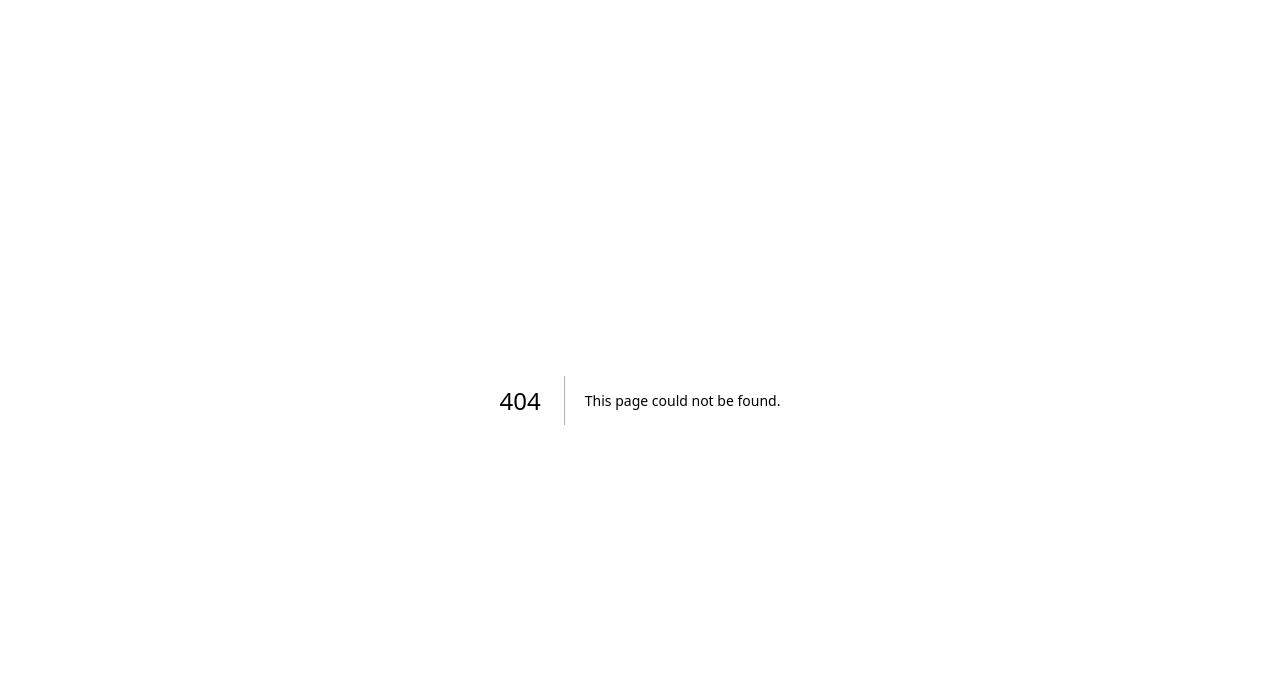
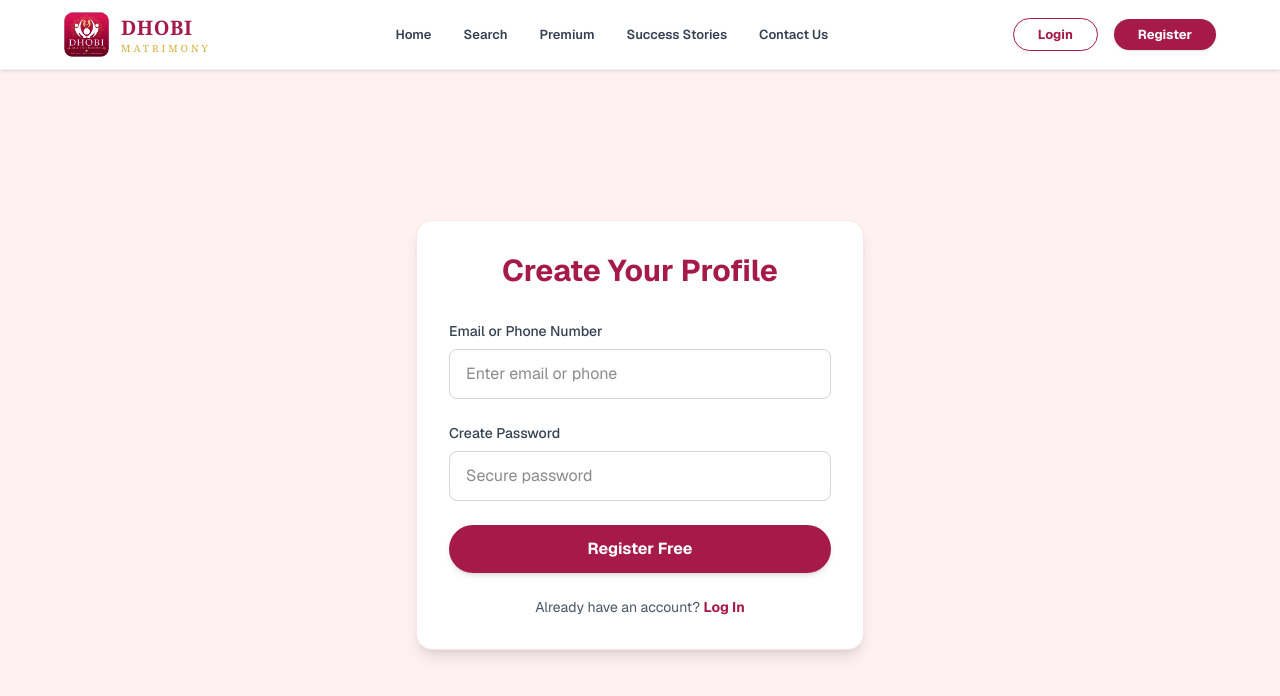
Before and after one commit to johndoeved/Matrimony-App, a Next.js app in the folder website/: page /register in a window 1280 px wide. Before the commit this address had no page. Shown: the top 696 px of the page. Built offline with nearby package versions, Linux system fonts and the light colour scheme.

Commit message:
feat: add user authentication and dashboard web portal

```diff
--- /dev/null
+++ b/website/src/app/dashboard/page.tsx
@@ -0,0 +1,63 @@
+'use client';
+import { useEffect, useState } from 'react';
+import Navbar from '@/components/Navbar';
+import { useRouter } from 'next/navigation';
+
+export default function UserDashboard() {
+  const [isAuthenticated, setIsAuthenticated] = useState(false);
+  const router = useRouter();
+
+  useEffect(() => {
+    const token = localStorage.getItem('token');
+    if (!token) {
+      router.push('/login');
+    } else {
+      setIsAuthenticated(true);
+    }
+  }, [router]);
+
+  if (!isAuthenticated) return null; // Avoid flashing the dashboard before redirect
+
+  const handleLogout = () => {
+    localStorage.removeItem('token');
+    router.push('/');
+  };
+
+  return (
+    <div className="min-h-screen bg-rose-50 flex flex-col font-sans">
+      <Navbar />
+      <div className="flex-1 max-w-5xl w-full mx-auto px-4 py-12">
+        <div className="bg-white p-8 rounded-2xl shadow-sm border border-rose-100 flex flex-col md:flex-row justify-between items-center">
+          <div>
+            <h2 className="text-3xl font-bold text-[#a51a49] mb-2">My Profile Dashboard</h2>
+            <p className="text-gray-600">Welcome to your Dhobi Matrimony account.</p>
+          </div>
+          <button
+            onClick={handleLogout}
+            className="mt-4 md:mt-0 px-6 py-2 border-2 border-[#a51a49] text-[#a51a49] rounded-full font-bold hover:bg-rose-50 transition"
+          >
+            Sign Out
+          </button>
+        </div>
+
+        <div className="grid md:grid-cols-3 gap-6 mt-8">
+          <div className="bg-white p-6 rounded-xl shadow-sm border border-rose-50">
+            <h3 className="font-bold text-gray-800 text-lg mb-2">Profile Status</h3>
+            <span className="inline-block px-3 py-1 bg-yellow-100 text-yellow-800 rounded-full text-xs font-bold">Pending Verification</span>
+            <p className="text-sm text-gray-500 mt-4">Please upload your Aadhaar card to get verified and start matching.</p>
+          </div>
+          <div className="bg-white p-6 rounded-xl shadow-sm border border-rose-50">
+            <h3 className="font-bold text-gray-800 text-lg mb-2">My Matches</h3>
+            <p className="text-sm text-gray-500">Your matches will appear here once your profile is verified.</p>
+            <button className="mt-4 px-4 py-2 bg-gray-100 text-gray-500 rounded-lg text-sm font-semibold cursor-not-allowed">View Matches</button>
+          </div>
+          <div className="bg-white p-6 rounded-xl shadow-sm border border-rose-50">
+            <h3 className="font-bold text-gray-800 text-lg mb-2">Premium Plan</h3>
+            <p className="text-sm text-gray-500">You are currently on the Free tier.</p>
+            <button className="mt-4 px-4 py-2 bg-gradient-to-r from-yellow-500 to-yellow-600 text-white rounded-lg text-sm font-bold shadow hover:opacity-90">Upgrade Now</button>
+          </div>
+        </div>
+      </div>
+    </div>
+  );
+}
--- /dev/null
+++ b/website/src/app/login/page.tsx
@@ -0,0 +1,86 @@
+'use client';
+import { useState } from 'react';
+import Navbar from '@/components/Navbar';
+import Link from 'next/link';
+
+export default function LoginPage() {
+  const [emailOrPhone, setEmailOrPhone] = useState('');
+  const [password, setPassword] = useState('');
+  const [error, setError] = useState('');
+
+  const handleLogin = async (e: React.FormEvent) => {
+    e.preventDefault();
+    setError('');
+
+    try {
+      const res = await fetch('http://localhost:5000/auth/login', {
+        method: 'POST',
+        headers: { 'Content-Type': 'application/json' },
+        body: JSON.stringify({ emailOrPhone, password })
+      });
+
+      if (!res.ok) throw new Error('Invalid credentials');
+
+      const data = await res.json();
+      localStorage.setItem('token', data.access_token);
+      window.location.href = '/dashboard';
+    } catch (err: any) {
+      setError(err.message || 'Login failed. Please try again.');
+    }
+  };
+
+  return (
+    <div className="min-h-screen bg-rose-50 flex flex-col font-sans">
+      <Navbar />
+      <div className="flex-1 flex justify-center items-center px-4 py-12">
+        <div className="bg-white p-8 rounded-2xl shadow-lg w-full max-w-md border border-rose-100">
+          <h2 className="text-3xl font-bold text-center text-[#a51a49] mb-8">Welcome Back</h2>
+
+          {error && (
+            <div className="mb-4 p-3 bg-red-100 border border-red-300 text-red-700 rounded text-sm">
+              {error}
+            </div>
+          )}
+
+          <form onSubmit={handleLogin} className="space-y-6">
+            <div>
+              <label className="block text-sm font-medium text-gray-700 mb-2">Email or Phone Number</label>
+              <input
+                type="text"
+                required
+                className="w-full px-4 py-3 rounded-lg border border-gray-300 focus:ring-2 focus:ring-[#a51a49] focus:border-transparent outline-none"
+                placeholder="Enter email or phone"
+                value={emailOrPhone}
+                onChange={e => setEmailOrPhone(e.target.value)}
+              />
+            </div>
+            <div>
+              <label className="block text-sm font-medium text-gray-700 mb-2">Password</label>
+              <input
+                type="password"
+                required
+                className="w-full px-4 py-3 rounded-lg border border-gray-300 focus:ring-2 focus:ring-[#a51a49] focus:border-transparent outline-none"
+                placeholder="Enter password"
+                value={password}
+                onChange={e => setPassword(e.target.value)}
+              />
+            </div>
+            <button
+              type="submit"
+              className="w-full bg-[#a51a49] hover:bg-[#851339] text-white font-bold py-3 rounded-full transition shadow-md"
+            >
+              Log In
+            </button>
+          </form>
+
+          <p className="mt-6 text-center text-gray-600 text-sm">
+            Don&apos;t have an account?{' '}
+            <Link href="/register" className="text-[#a51a49] font-bold hover:underline">
+              Register Free
+            </Link>
+          </p>
+        </div>
+      </div>
+    </div>
+  );
+}
--- /dev/null
+++ b/website/src/app/register/page.tsx
@@ -0,0 +1,94 @@
+'use client';
+import { useState } from 'react';
+import Navbar from '@/components/Navbar';
+import Link from 'next/link';
+
+export default function RegisterPage() {
+  const [emailOrPhone, setEmailOrPhone] = useState('');
+  const [password, setPassword] = useState('');
+  const [error, setError] = useState('');
+  const [loading, setLoading] = useState(false);
+
+  const handleRegister = async (e: React.FormEvent) => {
+    e.preventDefault();
+    setError('');
+    setLoading(true);
+
+    try {
+      const res = await fetch('http://localhost:5000/auth/register', {
+        method: 'POST',
+        headers: { 'Content-Type': 'application/json' },
+        body: JSON.stringify({ emailOrPhone, password })
+      });
+
+      if (!res.ok) {
+        const errorData = await res.json();
+        throw new Error(errorData.message || 'Registration failed');
+      }
+
+      const data = await res.json();
+      localStorage.setItem('token', data.access_token);
+      window.location.href = '/dashboard';
+    } catch (err: any) {
+      setError(err.message || 'Registration failed. Please try again.');
+    } finally {
+      setLoading(false);
+    }
+  };
+
+  return (
+    <div className="min-h-screen bg-rose-50 flex flex-col font-sans">
+      <Navbar />
+      <div className="flex-1 flex justify-center items-center px-4 py-12">
+        <div className="bg-white p-8 rounded-2xl shadow-lg w-full max-w-md border border-rose-100">
+          <h2 className="text-3xl font-bold text-center text-[#a51a49] mb-8">Create Your Profile</h2>
+
+          {error && (
+            <div className="mb-4 p-3 bg-red-100 border border-red-300 text-red-700 rounded text-sm">
+              {error}
+            </div>
+          )}
+
+          <form onSubmit={handleRegister} className="space-y-6">
+            <div>
+              <label className="block text-sm font-medium text-gray-700 mb-2">Email or Phone Number</label>
+              <input
+                type="text"
+                required
+                className="w-full px-4 py-3 rounded-lg border border-gray-300 focus:ring-2 focus:ring-[#a51a49] focus:border-transparent outline-none"
+                placeholder="Enter email or phone"
+                value={emailOrPhone}
+                onChange={e => setEmailOrPhone(e.target.value)}
+              />
+            </div>
+            <div>
+              <label className="block text-sm font-medium text-gray-700 mb-2">Create Password</label>
+              <input
+                type="password"
+                required
+                className="w-full px-4 py-3 rounded-lg border border-gray-300 focus:ring-2 focus:ring-[#a51a49] focus:border-transparent outline-none"
+                placeholder="Secure password"
+                value={password}
+                onChange={e => setPassword(e.target.value)}
+              />
+            </div>
+            <button
+              type="submit"
+              disabled={loading}
+              className="w-full bg-[#a51a49] hover:bg-[#851339] text-white font-bold py-3 rounded-full transition shadow-md disabled:opacity-50"
+            >
+              {loading ? 'Registering...' : 'Register Free'}
+            </button>
+          </form>
+
+          <p className="mt-6 text-center text-gray-600 text-sm">
+            Already have an account?{' '}
+            <Link href="/login" className="text-[#a51a49] font-bold hover:underline">
+              Log In
+            </Link>
+          </p>
+        </div>
+      </div>
+    </div>
+  );
+}
```
